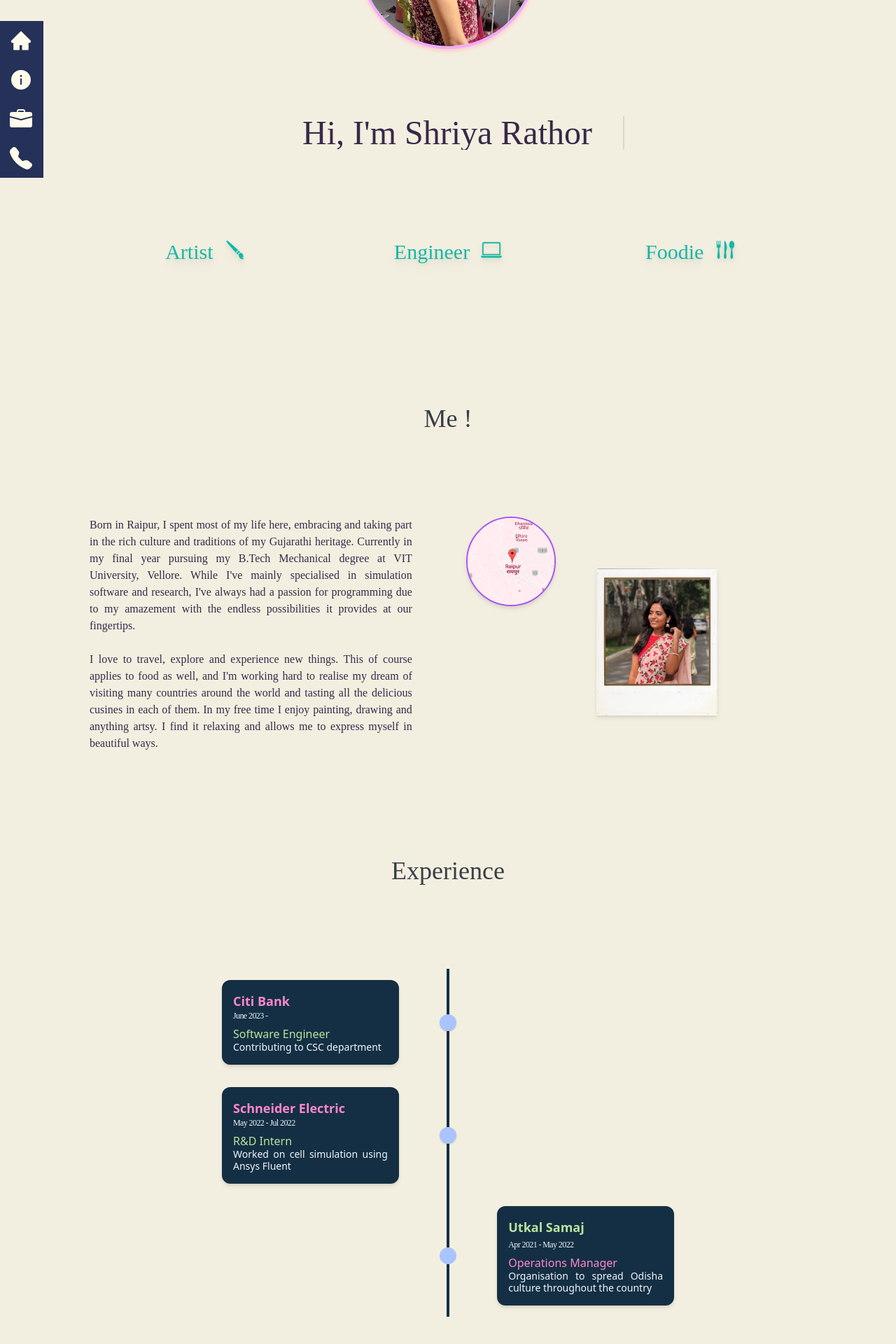
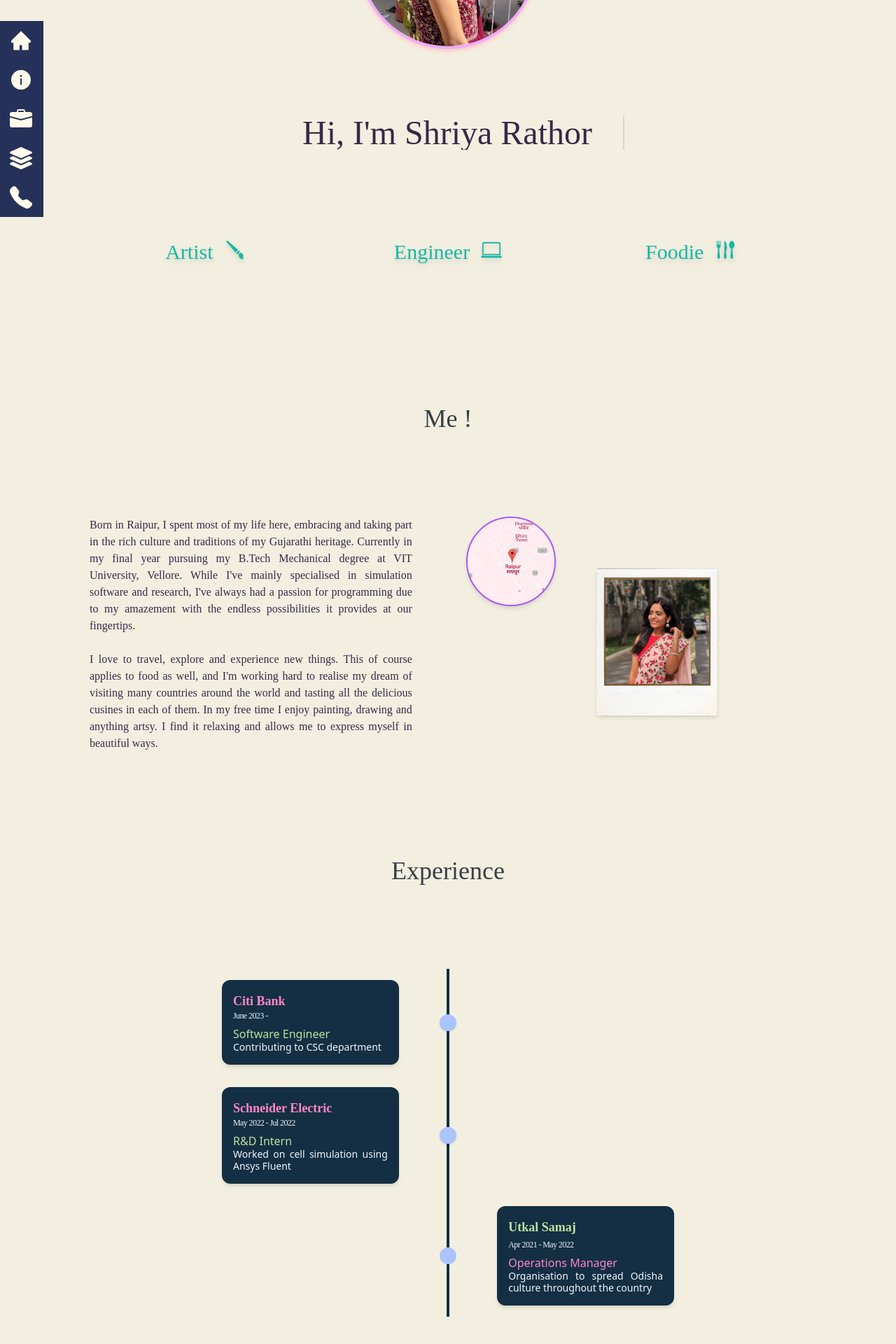
Before and after one commit to subs001/portfolio-1, a React (Create React App) app: page / in a window 1280 px wide. Shown: the part 250-2170 px from the top of the page at 70% size. Built offline with nearby package versions, Linux system fonts and the light colour scheme.

Commit message:
Add "projects" section to navbar along with icon

```diff
--- a/src/components/Experience.component.jsx
+++ b/src/components/Experience.component.jsx
@@ -29,7 +29,7 @@ function Experience() {
   ];
 
   return (
-    <div>
+    <div name="experience" id="experience">
       <Header text={"Experience"} />
       <div className="flex flex-col md:grid grid-cols-9 mx-auto p-2 text-blue-50 pt-4 pb-16 md:py-16">
         {work_experience.map((job, key) => {
--- a/src/components/Navbar.component.jsx
+++ b/src/components/Navbar.component.jsx
@@ -2,7 +2,12 @@ import React from "react";
 import NavItem from "./NavItem.component";
 import NavItemMobile from "./NavItemMobile.component";
 import { AiFillHome, AiFillInfoCircle } from "react-icons/ai";
-import { BsFillBriefcaseFill, BsFillTelephoneFill, BsTelephoneFill } from "react-icons/bs";
+import {
+  BsFillBriefcaseFill,
+  BsFillTelephoneFill,
+  BsTelephoneFill,
+} from "react-icons/bs";
+import { FaLayerGroup } from "react-icons/fa";
 
 function Navbar() {
   return (
@@ -22,20 +27,35 @@ function Navbar() {
           <NavItem
             navIcon={<BsFillBriefcaseFill size={40} />}
             navText={"Experience"}
-            navLink={""}
+            navLink={"experience"}
+          />
+          <NavItem
+            navIcon={<FaLayerGroup size={40} />}
+            navText={"Projects"}
+            navLink={"projects"}
           />
           <NavItem
             navIcon={<BsFillTelephoneFill size={40} />}
             navText={"Contact"}
-            navLink={""}
+            navLink={"contact"}
           />
         </ul>
       </div>
-      <div className="flex flex-row md:hidden justify-center gap-16 mx-auto bg-gradient-to-r from-teal-500 to-pink-500 text-[#FFFBEB] w-full h-12 fixed z-10">
-        <NavItemMobile  navIcon={<AiFillHome size={30} />} navLink="home"/>
-        <NavItemMobile  navIcon={<AiFillInfoCircle size={30} />} navLink="about"/>
-        <NavItemMobile  navIcon={<BsFillBriefcaseFill size={30} />} navLink=""/>
-        <NavItemMobile  navIcon={<BsFillTelephoneFill size={30} />} navLink=""/>
+      <div className="flex flex-row md:hidden justify-center gap-10 mx-auto bg-gradient-to-r from-teal-500 to-pink-500 text-[#FFFBEB] w-full h-12 fixed z-10">
+        <NavItemMobile navIcon={<AiFillHome size={30} />} navLink="home" />
+        <NavItemMobile
+          navIcon={<AiFillInfoCircle size={30} />}
+          navLink="about"
+        />
+        <NavItemMobile
+          navIcon={<BsFillBriefcaseFill size={30} />}
+          navLink="experience"
+        />
+        <NavItemMobile
+          navIcon={<FaLayerGroup size={30} />}
+          navLink="projects"
+        />
+        <NavItemMobile navIcon={<BsFillTelephoneFill size={30} />} navLink="" />
       </div>
     </div>
   );
--- a/src/components/Timeline.component.jsx
+++ b/src/components/Timeline.component.jsx
@@ -4,7 +4,7 @@ function TimelineLeft({ job }) {
   return (
     <div className="flex flex-row-reverse md:contents">
       <div className="bg-[#142F43] col-start-1 col-end-5 p-4 rounded-xl my-4 ml-auto shadow-md w-full md:w-[45%] hover:scale-110 duration-150">
-        <h3 className="font-semibold text-lg text-[#FF87CA]">
+        <h3 className="font-semibold text-lg text-[#FF87CA] font-quicksand">
           {job.companyName}
         </h3>
         <p className="leading-tight text-justify font-quicksand tracking-tighter mb-2 text-xs">
@@ -41,7 +41,7 @@ function TimelineRight({ job }) {
         <div className="w-6 h-6 absolute top-1/2 -mt-3 rounded-full bg-[#AAC4FF]"></div>
       </div>
       <div className="bg-[#142F43] col-start-6 col-end-10 p-4 rounded-xl my-4 mr-auto shadow-md w-full md:w-[45%] hover:scale-110 duration-150">
-        <h3 className="font-semibold text-lg mb-1 text-[#BCE29E]">
+        <h3 className="font-semibold text-lg mb-1 text-[#BCE29E] font-quicksand">
           {job.companyName}
         </h3>
         <p className="leading-tight text-justify font-quicksand tracking-tighter mb-2 text-xs">
```
